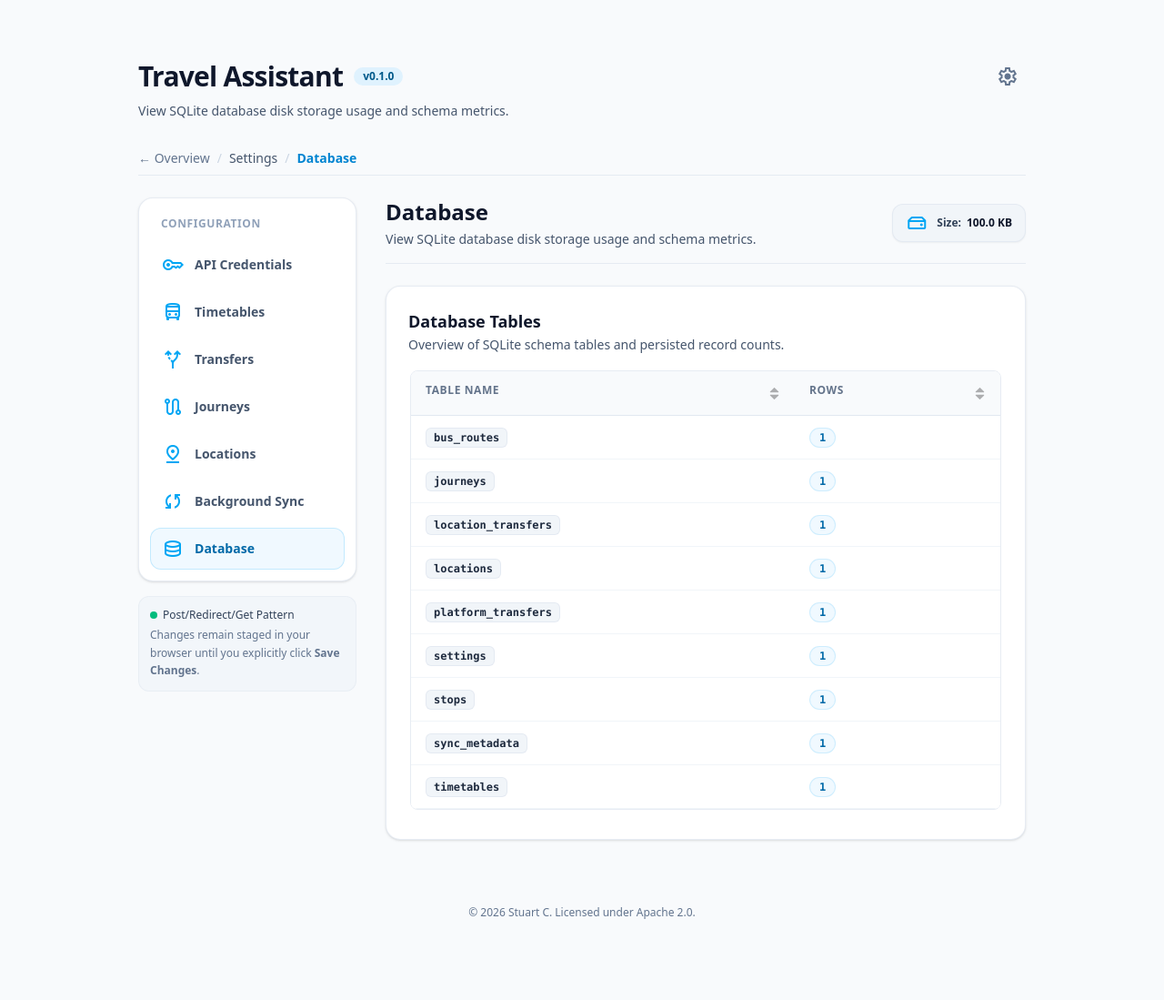
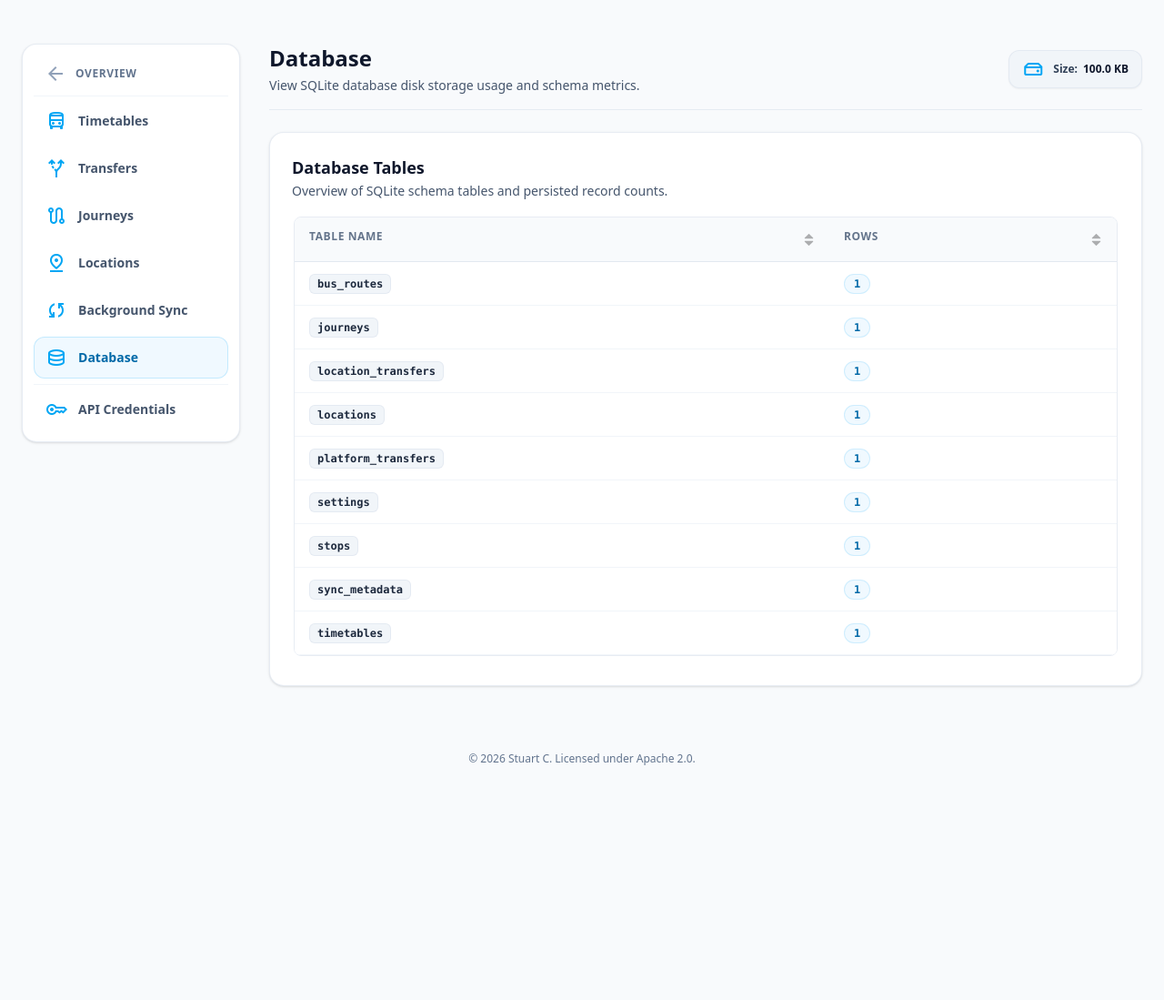
Before and after one commit to stuart-c/travel-assistant, a Flask app: page /config/db in a window 1280 px wide. Shown: the whole page at 91% size. After the commit the page ends 841 px from the top, so only its background shows below. Run offline with Flask 3, Linux system fonts and the light colour scheme; tables that the repository leaves empty hold one stand-in row (values such as "Sample post"); parts of the project's set-up code (start-up, migrations or seed data) failed here and were passed over.

Commit message:
fix(ui): restore max-w-7xl layout and omit top header on config pages

```diff
--- a/travel-assistant/app/templates/base.html
+++ b/travel-assistant/app/templates/base.html
@@ -9,7 +9,8 @@
   <script src="https://unpkg.com/@tailwindcss/browser@4"></script>
 </head>
 <body class="min-h-screen bg-slate-50 text-slate-800 dark:bg-slate-950 dark:text-slate-100 flex flex-col justify-between antialiased selection:bg-sky-500 selection:text-white transition-colors duration-200">
-  <div class="{% block container_class %}max-w-5xl{% endblock %} mx-auto w-full px-4 sm:px-6 py-10 sm:py-16 flex-1 flex flex-col">
+  <div class="{% block container_class %}max-w-7xl{% endblock %} mx-auto w-full px-4 sm:px-6 py-8 sm:py-12 flex-1 flex flex-col">
+    {% block app_header %}
     <header class="mb-8">
       <div class="flex items-center justify-between gap-4 mb-2">
         <div class="flex items-center gap-3">
@@ -19,7 +20,7 @@
           <span class="inline-flex items-center px-2.5 py-0.5 rounded-full text-xs font-semibold bg-sky-100 text-sky-800 dark:bg-sky-950/80 dark:text-sky-300 dark:ring-1 dark:ring-sky-500/30">v{{ app_version }}</span>
         </div>
         <div>
-          <a href="{{ ingress_path }}/config/credentials" class="inline-flex items-center justify-center p-2 rounded-xl text-slate-500 hover:text-slate-900 hover:bg-slate-200/60 dark:text-slate-400 dark:hover:text-white dark:hover:bg-slate-800/80 transition-colors" title="Settings" aria-label="Settings" id="settings-cog-button">
+          <a href="{{ ingress_path }}/config/timetables" class="inline-flex items-center justify-center p-2 rounded-xl text-slate-500 hover:text-slate-900 hover:bg-slate-200/60 dark:text-slate-400 dark:hover:text-white dark:hover:bg-slate-800/80 transition-colors" title="Settings" aria-label="Settings" id="settings-cog-button">
             <span class="material-symbols-outlined text-xl" aria-hidden="true">settings</span>
           </a>
         </div>
@@ -28,6 +29,7 @@
       <p class="text-base text-slate-600 dark:text-slate-400">{{ message if message else 'Travel and transport intelligence dashboard' }}</p>
       {% endblock %}
     </header>
+    {% endblock %}
 
     {% with messages = get_flashed_messages(with_categories=true) %}
       {% if messages %}
--- a/travel-assistant/app/templates/config_base.html
+++ b/travel-assistant/app/templates/config_base.html
@@ -6,20 +6,18 @@
   <link rel="stylesheet" href="{{ ingress_path }}/static/css/tables.css?v={{ cache_bust }}">
 {% endblock %}
 
+{% block app_header %}
+<!-- Main app header omitted in configuration section -->
+{% endblock %}
+
 {% block content %}
 <div class="space-y-6">
-  <!-- Breadcrumb & Top Bar -->
-  <div class="flex flex-wrap items-center justify-between gap-4 pb-2 border-b border-slate-200/80 dark:border-slate-800">
-    <nav class="flex items-center gap-2 text-sm text-slate-500 dark:text-slate-400 font-medium">
-      <a href="{{ ingress_path }}/" class="config-nav-link hover:text-slate-900 dark:hover:text-slate-100 transition-colors">&larr; Overview</a>
-      <span class="text-slate-300 dark:text-slate-600">/</span>
-      <span class="text-slate-600 dark:text-slate-300">Settings</span>
-      <span class="text-slate-300 dark:text-slate-600">/</span>
-      <span class="text-sky-600 dark:text-sky-400 font-semibold">{% block config_title %}Configuration{% endblock %}</span>
-    </nav>
-
-    <!-- Mobile Sidebar Toggle -->
-    <div class="md:hidden">
+  <!-- Mobile Sidebar Toggle (visible on small screens) -->
+  <div class="md:hidden flex items-center justify-between pb-2 border-b border-slate-200/80 dark:border-slate-800">
+    <a href="{{ ingress_path }}/" class="inline-flex items-center gap-1.5 text-sm font-semibold text-slate-600 dark:text-slate-400 hover:text-slate-900 dark:hover:text-slate-100 transition-colors">
+      <span class="material-symbols-outlined text-base">arrow_back</span>
+      <span>Overview</span>
+    </a>
     <button
       type="button"
       id="mobile-config-toggle"
@@ -31,7 +29,6 @@
       <span>Config Menu</span>
     </button>
   </div>
-  </div>
 
   <!-- Layout Container: Left Sidebar + Main Config Area -->
   <div class="flex flex-col md:flex-row gap-8 items-start">
@@ -41,18 +38,16 @@
       class="w-full md:w-60 shrink-0 hidden md:block transition-all duration-200"
     >
       <div class="rounded-2xl border border-slate-200/80 bg-white p-3 shadow-sm dark:border-slate-800 dark:bg-slate-900/90 space-y-1.5">
-        <div class="px-3 py-2 text-xs font-bold uppercase tracking-wider text-slate-400 dark:text-slate-500">
-          Configuration
-        </div>
+        <a
+          href="{{ ingress_path }}/"
+          class="config-nav-link flex items-center gap-2.5 px-3 py-2 rounded-xl text-xs font-bold uppercase tracking-wider text-slate-500 hover:text-slate-900 hover:bg-slate-100/80 dark:text-slate-400 dark:hover:text-slate-100 dark:hover:bg-slate-800/60 transition-colors mb-1"
+          id="nav-link-overview"
+        >
+          <span class="material-symbols-outlined text-base leading-none text-slate-400 dark:text-slate-500">arrow_back</span>
+          <span>Overview</span>
+        </a>
 
-        <a
-          href="{{ ingress_path }}/config/credentials"
-          class="config-nav-link flex items-center gap-3 px-3 py-2.5 rounded-xl text-sm font-semibold transition-colors {% if active_tab == 'credentials' %}bg-sky-50 text-sky-700 dark:bg-sky-950/60 dark:text-sky-300 border border-sky-200/80 dark:border-sky-800/60{% else %}text-slate-600 hover:text-slate-900 hover:bg-slate-100/80 dark:text-slate-400 dark:hover:text-slate-100 dark:hover:bg-slate-800/60 border border-transparent{% endif %}"
-          id="nav-link-credentials"
-        >
-          <span class="material-symbols-outlined text-lg leading-none text-sky-500 dark:text-sky-400">key</span>
-          <span>API Credentials</span>
-        </a>
+        <div class="h-px bg-slate-100 dark:bg-slate-800 my-1"></div>
 
         <a
           href="{{ ingress_path }}/config/timetables"
@@ -107,15 +102,17 @@
           <span class="material-symbols-outlined text-lg leading-none text-sky-500 dark:text-sky-400">database</span>
           <span>Database</span>
         </a>
-      </div>
 
-      <!-- Quick status indicator box -->
-      <div class="mt-4 px-3 py-3 rounded-xl bg-slate-100/80 dark:bg-slate-800/50 border border-slate-200/60 dark:border-slate-700/60 text-xs text-slate-500 dark:text-slate-400">
-        <div class="font-medium text-slate-700 dark:text-slate-300 mb-1 flex items-center gap-1.5">
-          <span class="inline-block w-2 h-2 rounded-full bg-emerald-500"></span>
-          <span>Post/Redirect/Get Pattern</span>
-        </div>
-        <p class="leading-relaxed">Changes remain staged in your browser until you explicitly click <strong>Save Changes</strong>.</p>
+        <div class="h-px bg-slate-100 dark:bg-slate-800 my-1"></div>
+
+        <a
+          href="{{ ingress_path }}/config/credentials"
+          class="config-nav-link flex items-center gap-3 px-3 py-2.5 rounded-xl text-sm font-semibold transition-colors {% if active_tab == 'credentials' %}bg-sky-50 text-sky-700 dark:bg-sky-950/60 dark:text-sky-300 border border-sky-200/80 dark:border-sky-800/60{% else %}text-slate-600 hover:text-slate-900 hover:bg-slate-100/80 dark:text-slate-400 dark:hover:text-slate-100 dark:hover:bg-slate-800/60 border border-transparent{% endif %}"
+          id="nav-link-credentials"
+        >
+          <span class="material-symbols-outlined text-lg leading-none text-sky-500 dark:text-sky-400">key</span>
+          <span>API Credentials</span>
+        </a>
       </div>
     </aside>
 
```
Lines whose indentation alone changed are shown as unchanged.
